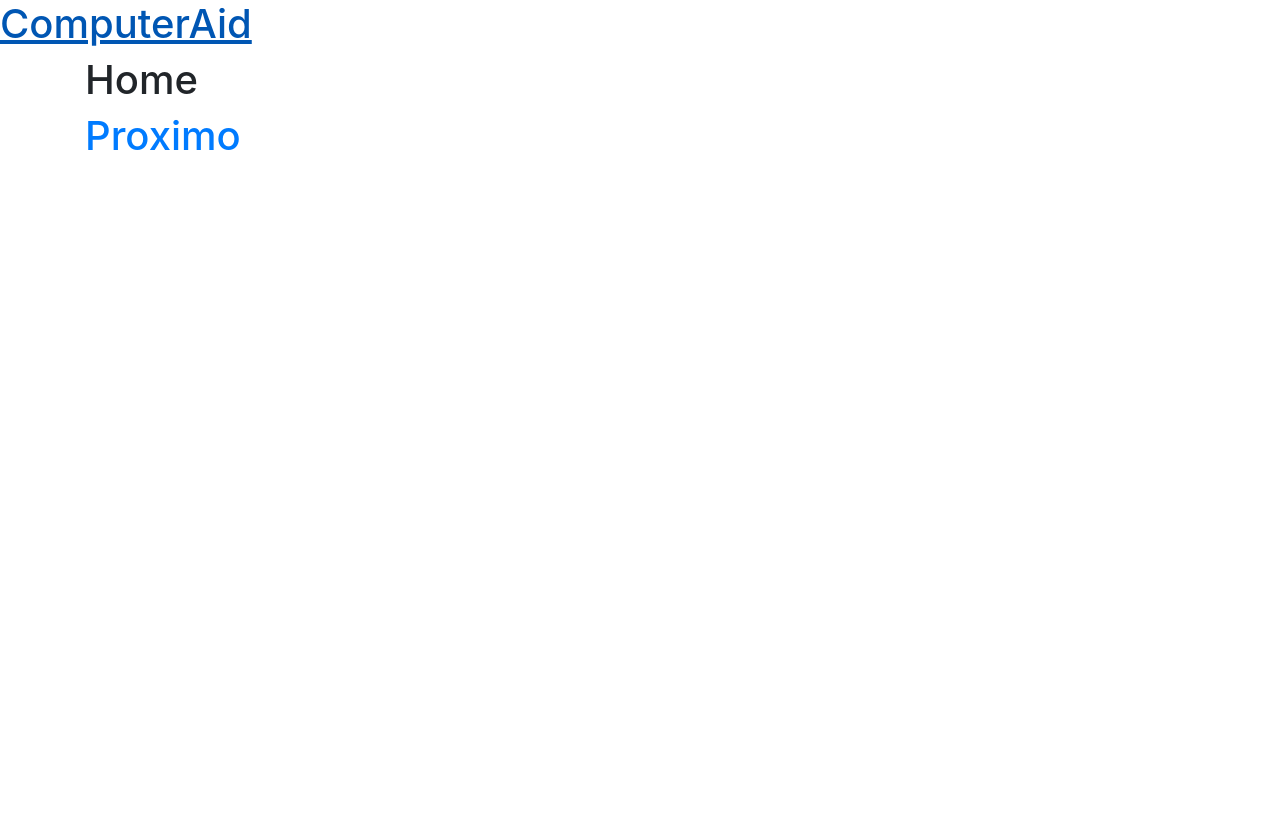
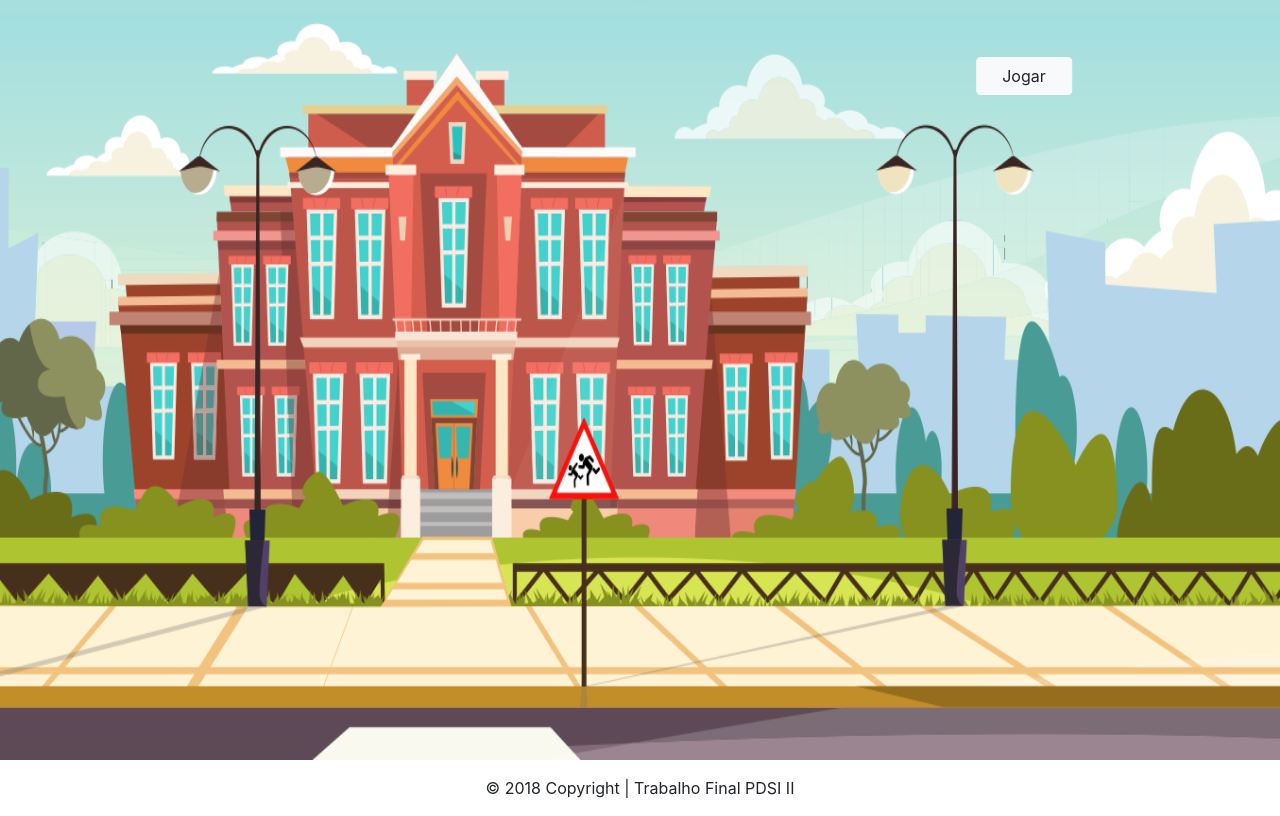
Before and after one commit to samcamposr/ComputerAid, a Django app: page /home/ in a window 1280 px wide. Before the commit the page ends 150 px from the top, so only its background shows below. Run offline with Django 3.2, Linux system fonts and the light colour scheme; some libraries are stand-ins or nearby versions.

Commit message:
Base modificada | Tela Home Iniciada

```diff
--- a/ComputerAid/jogo/static/css/style.css
+++ b/ComputerAid/jogo/static/css/style.css
@@ -0,0 +1,49 @@
+#header{
+	background-color: #00A859;
+}
+
+#header2 {
+	position: relative;
+	min-width: 100vw;
+	min-height: 95vh;
+	background-color: #ddd;
+    z-index: 0;
+}
+#header2 .box {
+	position: absolute;
+	content: '';
+	width: 20%;
+	height: 50%;
+	top: 15%;
+	left: 50%;
+	transform:translate(-30%, 0%);
+    z-index: 1;
+    border: 10px solid #000;
+}
+#header2 img {
+	position: absolute;
+	top: 0%;
+	/* left: 20%; */
+    height: 100%;
+    width: 100%;
+	z-index: 3;
+}
+#header2 .action {
+	position: absolute;
+	top: 10%;
+	left: 80%;
+	transform:translate(-50%,-50%);
+    text-align: center;
+    z-index: 4;
+    padding-right: 25px;
+    padding-left: 25px;
+}
+
+footer{
+    width: 100%;
+}
+
+#footer{
+	background-color: #00A859;
+	color: white
+}
--- a/ComputerAid/jogo/templates/base.html
+++ b/ComputerAid/jogo/templates/base.html
@@ -1,25 +1,20 @@
 {% load staticfiles %}
-
 <!DOCTYPE html>
 <html lang="pt-br">
-
     <head>
         <title>{% block title %} Computer Aid {% endblock %}</title>
         <meta charset="utf-8">
         <meta name="viewport" content="width=device-width, initial-scale=1, shrink-to-fit=no">
+        <!-- Importação bootstrap (css) -->
         <link rel="stylesheet" href="{% static 'css/style.css' %}">
         <link rel="stylesheet" href="https://maxcdn.bootstrapcdn.com/bootstrap/4.0.0/css/bootstrap.min.css" integrity="sha384-Gn5384xqQ1aoWXA+058RXPxPg6fy4IWvTNh0E263XmFcJlSAwiGgFAW/dAiS6JXm" crossorigin="anonymous">
-    <script src="https://code.jquery.com/jquery-3.2.1.slim.min.js" integrity="sha384-KJ3o2DKtIkvYIK3UENzmM7KCkRr/rE9/Qpg6aAZGJwFDMVNA/GpGFF93hXpG5KkN" crossorigin="anonymous"></script>
-    <script src="https://cdnjs.cloudflare.com/ajax/libs/popper.js/1.12.9/umd/popper.min.js" integrity="sha384-ApNbgh9B+Y1QKtv3Rn7W3mgPxhU9K/ScQsAP7hUibX39j7fakFPskvXusvfa0b4Q" crossorigin="anonymous"></script>
-    <script src="https://maxcdn.bootstrapcdn.com/bootstrap/4.0.0/js/bootstrap.min.js" integrity="sha384-JZR6Spejh4U02d8jOt6vLEHfe/JQGiRRSQQxSfFWpi1MquVdAyjUar5+76PVCmYl" crossorigin="anonymous"></script>
     </head>
 
-</html>
+    <header id="header" class="text-center">
+        <a href="{% url 'jogo:home' %}"><img style="margin-top: 5px" src="{% static "img/logo.png" %}" alt="logo"></a>
+    </header>
 
     <body>
-    <div class="page-header">
-        <h1><a href="{% url 'jogo:home' %}">ComputerAid</a></h1>
-    </div>
         <div class="content container">
             <div class="row">
                 <div class="col-md-8">
@@ -29,3 +24,23 @@
             </div>
         </div>
     </body>
+
+    <!-- Footer -->
+    <footer id="footer" class="text-center page-footer font-small blue">
+
+        <!-- Copyright -->
+        <div class="footer-copyright text-center py-3">
+            © 2018 Copyright | Trabalho Final PDSI II
+            <!-- <a href=""> Trabalho Final PDSI II</a> -->
+        </div>
+        <!-- Copyright -->
+
+    </footer>
+    <!-- Footer -->
+
+    <!-- Importação bootstrap (js) -->
+    <script src="https://code.jquery.com/jquery-3.2.1.slim.min.js" integrity="sha384-KJ3o2DKtIkvYIK3UENzmM7KCkRr/rE9/Qpg6aAZGJwFDMVNA/GpGFF93hXpG5KkN" crossorigin="anonymous"></script>
+    <script src="https://cdnjs.cloudflare.com/ajax/libs/popper.js/1.12.9/umd/popper.min.js" integrity="sha384-ApNbgh9B+Y1QKtv3Rn7W3mgPxhU9K/ScQsAP7hUibX39j7fakFPskvXusvfa0b4Q" crossorigin="anonymous"></script>
+    <script src="https://maxcdn.bootstrapcdn.com/bootstrap/4.0.0/js/bootstrap.min.js" integrity="sha384-JZR6Spejh4U02d8jOt6vLEHfe/JQGiRRSQQxSfFWpi1MquVdAyjUar5+76PVCmYl" crossorigin="anonymous"></script>
+
+</html>
--- a/ComputerAid/jogo/templates/home.html
+++ b/ComputerAid/jogo/templates/home.html
@@ -1,11 +1,20 @@
-{% extends 'base.html' %}
+{% load staticfiles %}
+<link rel="stylesheet" href="{% static 'css/style.css' %}">
+<link rel="stylesheet" href="https://maxcdn.bootstrapcdn.com/bootstrap/4.0.0/css/bootstrap.min.css" integrity="sha384-Gn5384xqQ1aoWXA+058RXPxPg6fy4IWvTNh0E263XmFcJlSAwiGgFAW/dAiS6JXm" crossorigin="anonymous">
 
-{% block content %}
-<div class="post">
-    <div class="date">
-        <h1>Home</h1>
+<header id="header2">
+    <div class="box"></div>
+    <img src="{% static "img/home.png" %}" class="" alt="">
+    <a href="{% url 'jogo:nome' %}"><button class="btn btn-light action">Jogar</button></a>
+</header>
+
+<!-- Footer -->
+<footer class="text-center page-footer font-small blue">
+    <!-- Copyright -->
+    <div class="footer-copyright text-center py-3">
+        © 2018 Copyright | Trabalho Final PDSI II
+        <!-- <a href=""> Trabalho Final PDSI II</a> -->
     </div>
-    <h1><a href="{% url 'jogo:nome' %}">Proximo</a></h1>
-
-</div>
-{% endblock %}
+    <!-- Copyright -->
+</footer>
+<!-- Footer -->
```
Also changed, not shown: ComputerAid/jogo/static/img/home.png (added), ComputerAid/jogo/static/img/logo.png (added). Lines whose indentation alone changed are shown as unchanged.
